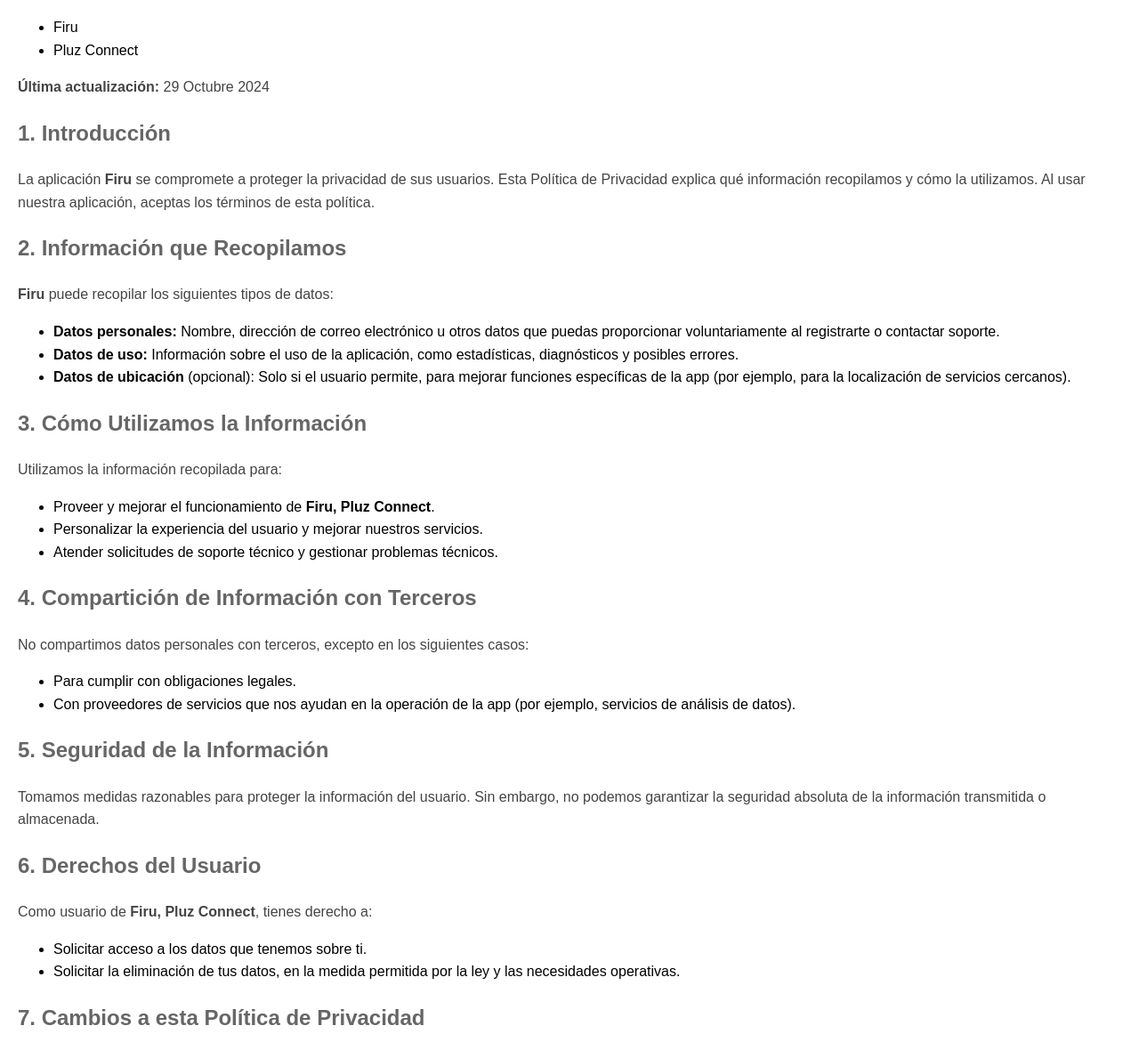
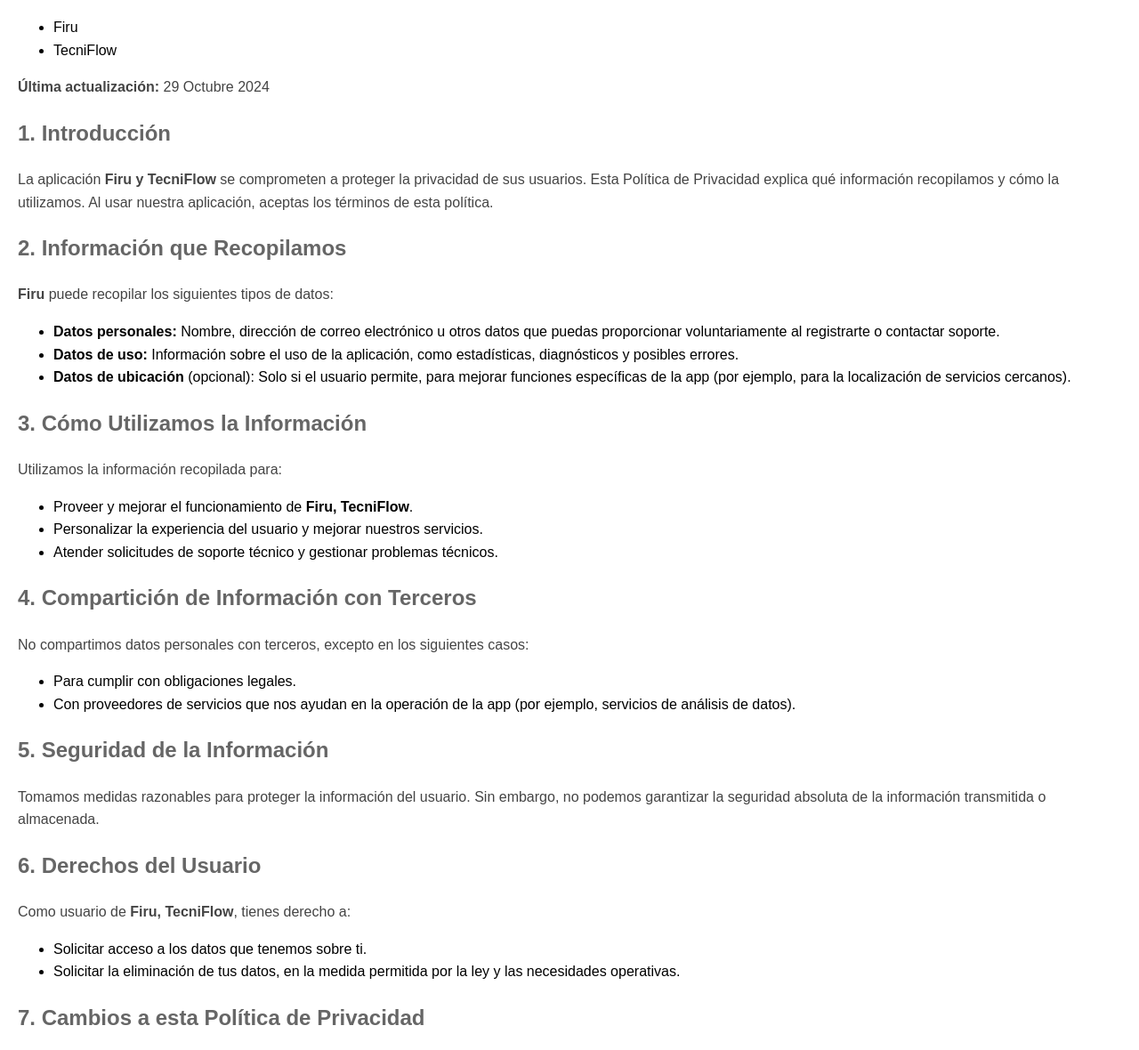
Before and after one commit to yuber83/yuber83.github.io, a plain HTML site: page index.html in a window 1280 px wide. Shown: the part 76-1256 px from the top of the page at 89% size. Drawn offline with Linux system fonts and the light colour scheme.

Commit message:
cambia PluzConnect por TecniFlow

```diff
--- a/index.html
+++ b/index.html
@@ -31,12 +31,12 @@
     <h1>Política de Privacidad de estas mis aplicaciones</h1>
     <ul>
         <li>Firu</li>
-        <li>Pluz Connect</li>
+        <li>TecniFlow</li>
     </ul>
     <p><strong>Última actualización:</strong> 29 Octubre 2024</p>
 
     <h2>1. Introducción</h2>
-    <p>La aplicación <strong>Firu</strong> se compromete a proteger la privacidad de sus usuarios. Esta Política de
+    <p>La aplicación <strong>Firu y TecniFlow</strong> se comprometen a proteger la privacidad de sus usuarios. Esta Política de
         Privacidad explica qué información recopilamos y cómo la utilizamos. Al usar nuestra aplicación, aceptas los
         términos de esta política.</p>
 
@@ -54,7 +54,7 @@
     <h2>3. Cómo Utilizamos la Información</h2>
     <p>Utilizamos la información recopilada para:</p>
     <ul>
-        <li>Proveer y mejorar el funcionamiento de <strong>Firu, Pluz Connect</strong>.</li>
+        <li>Proveer y mejorar el funcionamiento de <strong>Firu, TecniFlow</strong>.</li>
         <li>Personalizar la experiencia del usuario y mejorar nuestros servicios.</li>
         <li>Atender solicitudes de soporte técnico y gestionar problemas técnicos.</li>
     </ul>
@@ -72,7 +72,7 @@
         seguridad absoluta de la información transmitida o almacenada.</p>
 
     <h2>6. Derechos del Usuario</h2>
-    <p>Como usuario de <strong>Firu, Pluz Connect</strong>, tienes derecho a:</p>
+    <p>Como usuario de <strong>Firu, TecniFlow</strong>, tienes derecho a:</p>
     <ul>
         <li>Solicitar acceso a los datos que tenemos sobre ti.</li>
         <li>Solicitar la eliminación de tus datos, en la medida permitida por la ley y las necesidades operativas.</li>
```
